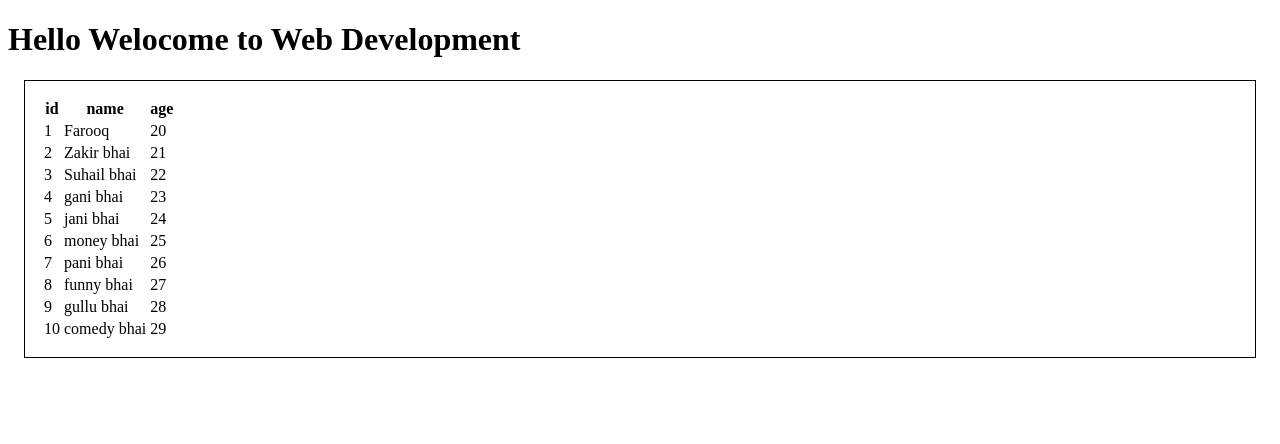
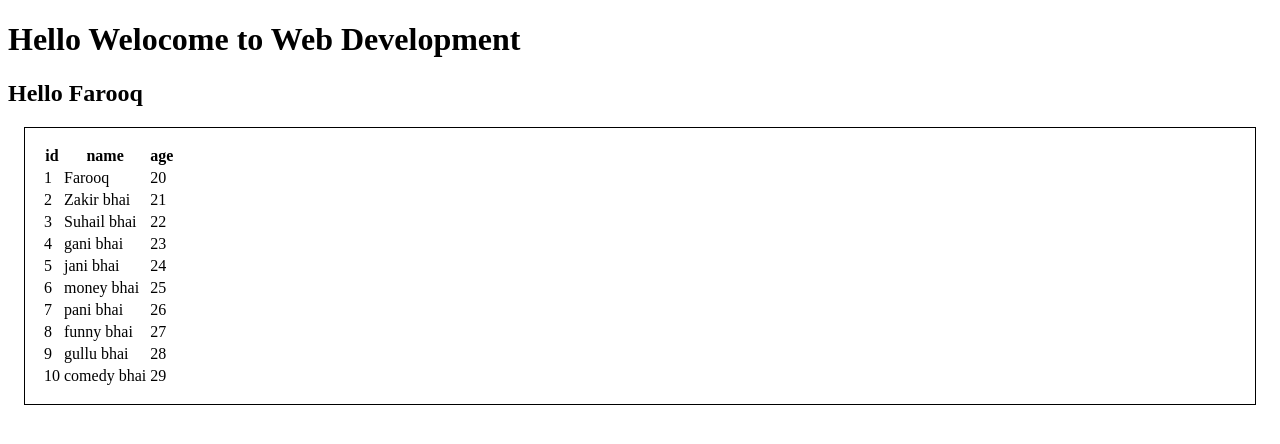
Before and after one commit to SyedFarooq950/Cloning, a plain HTML site: page index.html in a window 1280 px wide. Drawn offline with Linux system fonts and the light colour scheme.

Commit message:
Third Commit

```diff
--- a/index.html
+++ b/index.html
@@ -8,6 +8,7 @@
 </head>
 <body>
    <h1>Hello Welocome to Web Development</h1>
+   <h2>Hello Farooq</h2>
     <script src="Index.js"></script>
 </body>
 </html>
```
